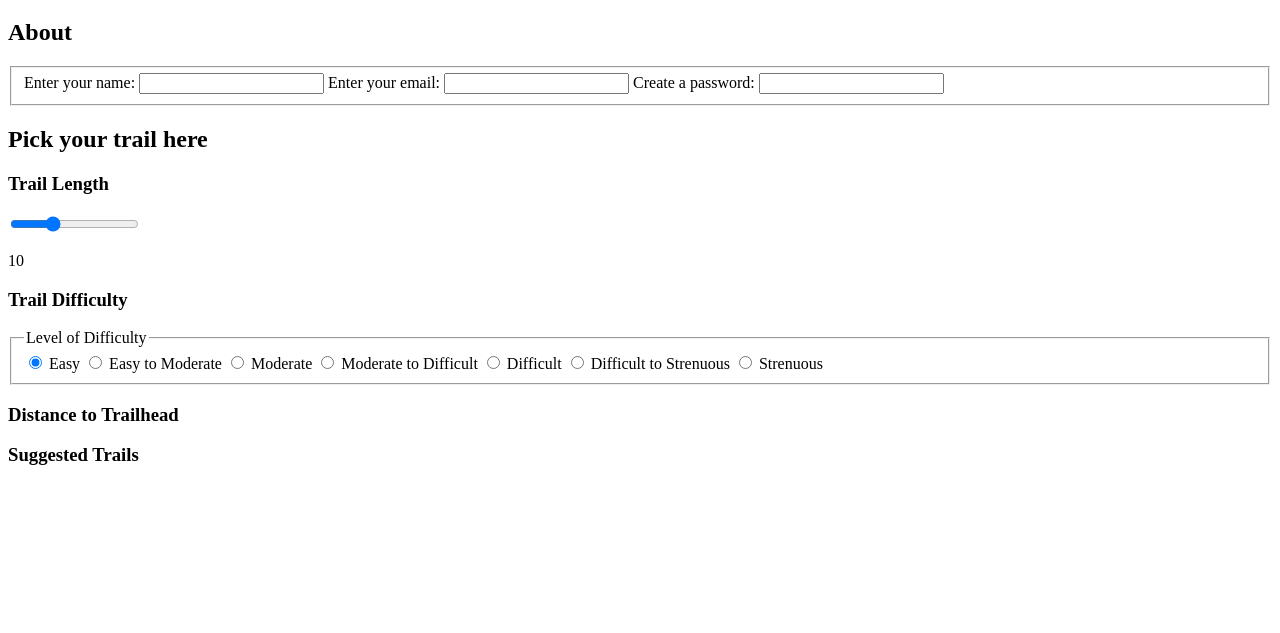
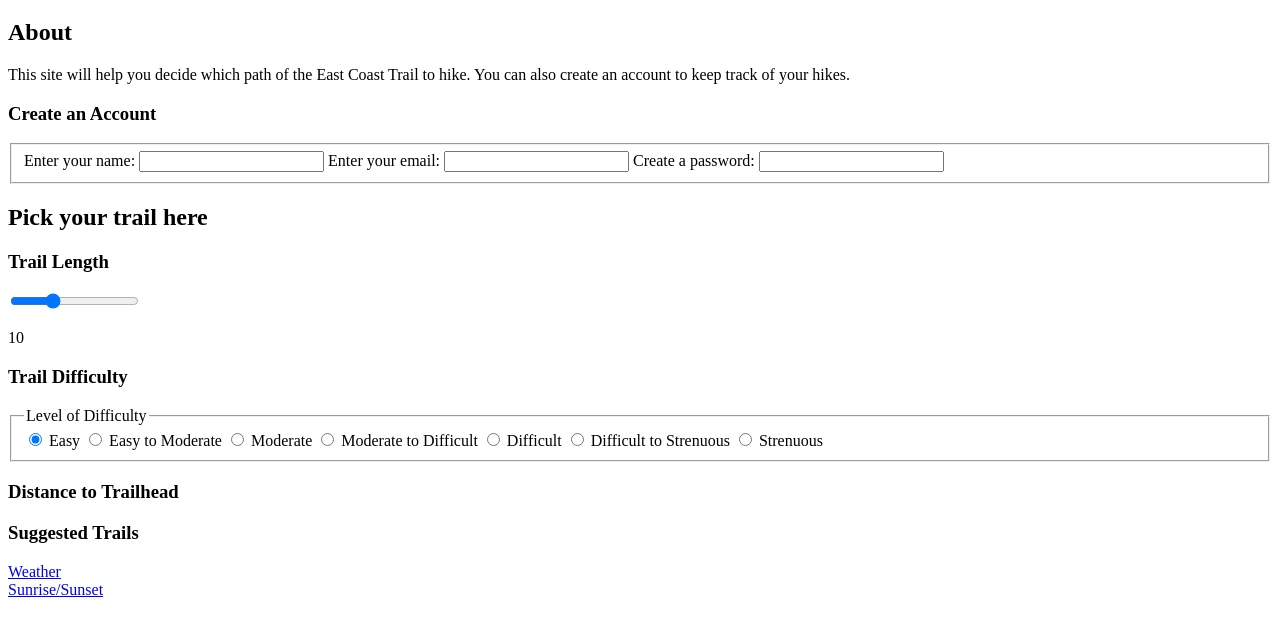
Before and after one commit to casslee1/PickATrail, a plain HTML site: page index.html in a window 1280 px wide. Shown: the part 87-720 px from the top of the page. Drawn offline with Linux system fonts and the light colour scheme; a script that the page names is missing.

Commit message:
Add HTML. Update Read Me.

```diff
--- a/index.html
+++ b/index.html
@@ -23,10 +23,14 @@
     <div>
       <div>
         <h2>About</h2>
-        <p><!--description of the site--></p>
+        <p>
+          This site will help you decide which path of the East Coast Trail to
+          hike. You can also create an account to keep track of your hikes.
+        </p>
       </div>
       <div>
         <!--login or create account, .php file?-->
+        <h3>Create an Account</h3>
         <form>
           <fieldset>
             <label for="name"
@@ -122,6 +126,17 @@
       <!--display list of suggested trails-->
     </div>
 
+    <div>
+      <a href="https://weather.gc.ca/forecast/canada/index_e.html?id=NL"
+        >Weather</a
+      >
+    </div>
+    <div>
+      <a
+        href="https://nrc.canada.ca/en/research-development/products-services/software-applications/sun-calculator/"
+        >Sunrise/Sunset</a
+      >
+    </div>
     <div></div>
     <footer></footer>
 
```
Also changed, not shown: trackATrail.html (+1 -1 lines), 1 other file.
